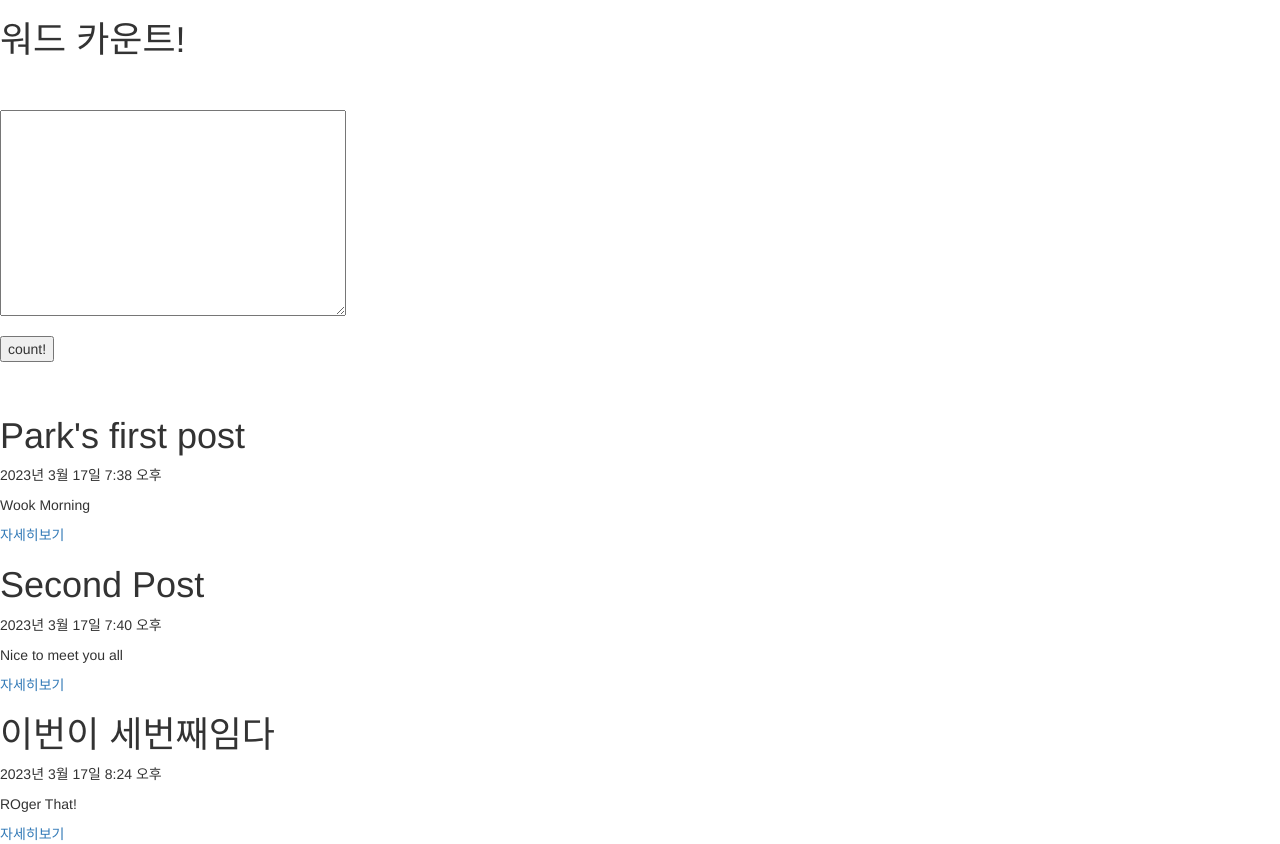
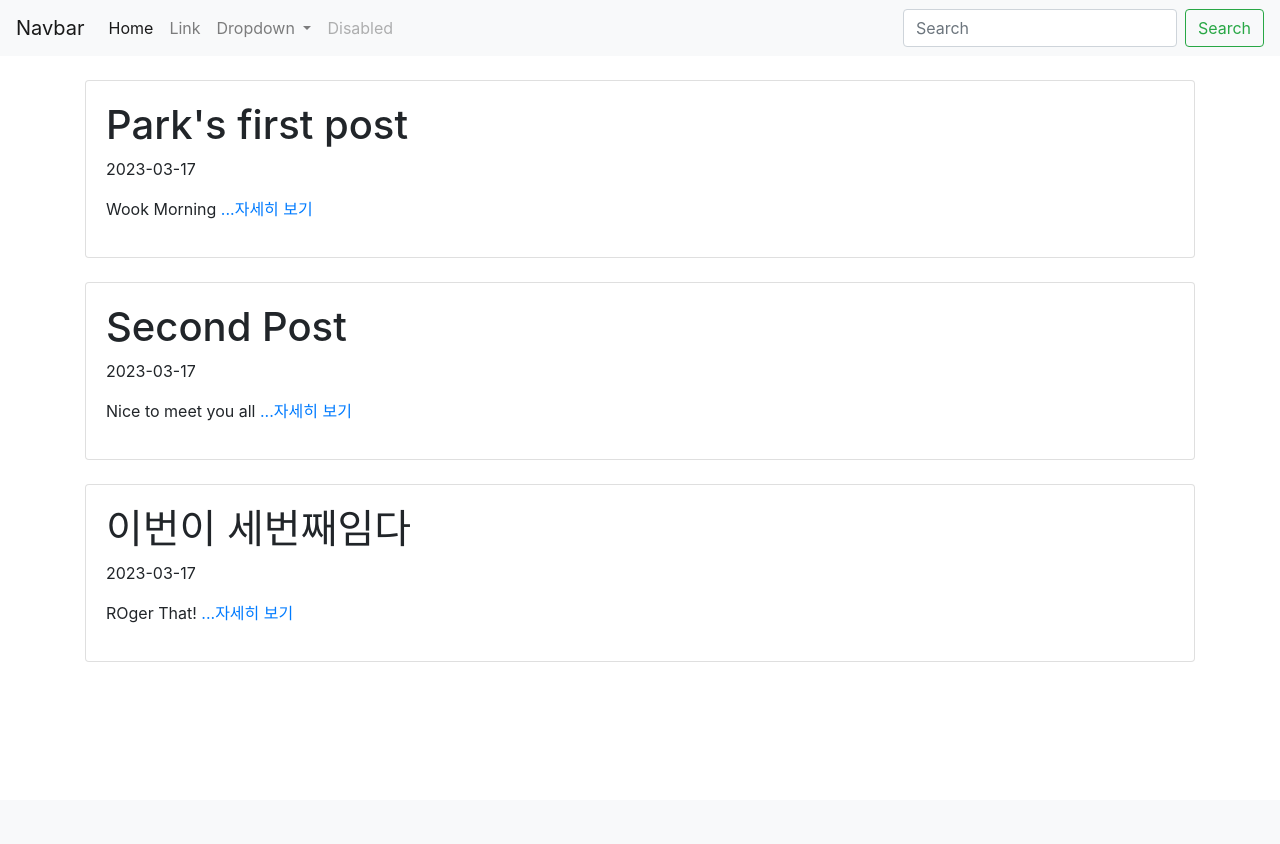
Before and after one commit to park99999/DjangoPractice, a Django app: page / in a window 1280 px wide. After the commit the page ends 662 px from the top, so only its background shows below. Run offline with Django 4.2, Linux system fonts and the light colour scheme; data comes from the database, SQL or seed files in the repository; some libraries are stand-ins or nearby versions.

Commit message:
bootstrap

```diff
--- a/mysite/blog/templates/blog/post_list.html
+++ b/mysite/blog/templates/blog/post_list.html
@@ -1,35 +1,109 @@
-<html>
 <head>
-    <title>base</title>
   <link
     rel="stylesheet"
-      href="//maxcdn.bootstrapcdn.com/bootstrap/3.2.0/css/bootstrap.min.css"
+    href="https://stackpath.bootstrapcdn.com/bootstrap/4.4.1/css/bootstrap.min.css"
+    integrity="sha384-Vkoo8x4CGsO3+Hhxv8T/Q5PaXtkKtu6ug5TOeNV6gBiFeWPGFN9MuhOf23Q9Ifjh"
+    crossorigin="anonymous"
   />
-    <link
-      rel="stylesheet"
-      href="//maxcdn.bootstrapcdn.com/bootstrap/3.2.0/css/bootstrap-theme.min.css"
-    />
-    <link
-      href="//fonts.googleapis.com/css?family=Lobster&subset=latin,latin-ext"
-      rel="stylesheet"
-      type="text/css"
-    />
+  <script
+    src="https://code.jquery.com/jquery-3.4.1.slim.min.js"
+    integrity="sha384-J6qa4849blE2+poT4WnyKhv5vZF5SrPo0iEjwBvKU7imGFAV0wwj1yYfoRSJoZ+n"
+    crossorigin="anonymous"
+  ></script>
+  <script
+    src="https://cdn.jsdelivr.net/npm/popper.js@1.16.0/dist/umd/popper.min.js"
+    integrity="sha384-Q6E9RHvbIyZFJoft+2mJbHaEWldlvI9IOYy5n3zV9zzTtmI3UksdQRVvoxMfooAo"
+    crossorigin="anonymous"
+  ></script>
+  <script
+    src="https://stackpath.bootstrapcdn.com/bootstrap/4.4.1/js/bootstrap.min.js"
+    integrity="sha384-wfSDF2E50Y2D1uUdj0O3uMBJnjuUD4Ih7YwaYd1iqfktj0Uod8GCExl3Og8ifwB6"
+    crossorigin="anonymous"
+  ></script>
 </head>
 <body>
-    <h1>워드 카운트!</h1>
+  <nav class="navbar navbar-expand-lg navbar-light bg-light">
+    <a class="navbar-brand" href="#">Navbar</a>
+    <button
+      class="navbar-toggler"
+      type="button"
+      data-toggle="collapse"
+      data-target="#navbarSupportedContent"
+      aria-controls="navbarSupportedContent"
+      aria-expanded="false"
+      aria-label="Toggle navigation"
+    >
+      <span class="navbar-toggler-icon"></span>
+    </button>
 
-    <br /><br />
-    <form action="{% url 'base' %}">
-      <textarea cols="40" rows="10" name="fulltext"></textarea>
-      <br /><br />
-      <input type="submit" value="count!" />
+    <div class="collapse navbar-collapse" id="navbarSupportedContent">
+      <ul class="navbar-nav mr-auto">
+        <li class="nav-item active">
+          <a class="nav-link" href="#"
+            >Home <span class="sr-only">(current)</span></a
+          >
+        </li>
+        <li class="nav-item">
+          <a class="nav-link" href="#">Link</a>
+        </li>
+        <li class="nav-item dropdown">
+          <a
+            class="nav-link dropdown-toggle"
+            href="#"
+            id="navbarDropdown"
+            role="button"
+            data-toggle="dropdown"
+            aria-haspopup="true"
+            aria-expanded="false"
+          >
+            Dropdown
+          </a>
+          <div class="dropdown-menu" aria-labelledby="navbarDropdown">
+            <a class="dropdown-item" href="#">Action</a>
+            <a class="dropdown-item" href="#">Another action</a>
+            <div class="dropdown-divider"></div>
+            <a class="dropdown-item" href="#">Something else here</a>
+          </div>
+        </li>
+        <li class="nav-item">
+          <a
+            class="nav-link disabled"
+            href="#"
+            tabindex="-1"
+            aria-disabled="true"
+            >Disabled</a
+          >
+        </li>
+      </ul>
+      <form class="form-inline my-2 my-lg-0">
+        <input
+          class="form-control mr-sm-2"
+          type="search"
+          placeholder="Search"
+          aria-label="Search"
+        />
+        <button class="btn btn-outline-success my-2 my-sm-0" type="submit">
+          Search
+        </button>
       </form>
+    </div>
+  </nav>
+
   <br />
   {% for blog in blogs.all %}
+  <div class="container">
+    <div class="card">
+      <div class="card-body">
         <h1>{{ blog.title }}</h1>
-    <p>{{ blog.pub_date }}</p>
-    <p>{{ blog.summary }}</p>
-    <a href="{% url 'detail' blog.id%}">자세히보기</a>
+        <p>{{ blog.pub_date | date:"Y-m-d" }}</p>
+        <p>
+          {{ blog.summary }}<a href="{% url 'detail' blog.id %}">
+            ...자세히 보기</a
+          >
+        </p>
+      </div>
+    </div>
+  </div>
+  <br />
   {% endfor %}
 </body>
-</html>
```
Lines whose indentation alone changed are shown as unchanged.
